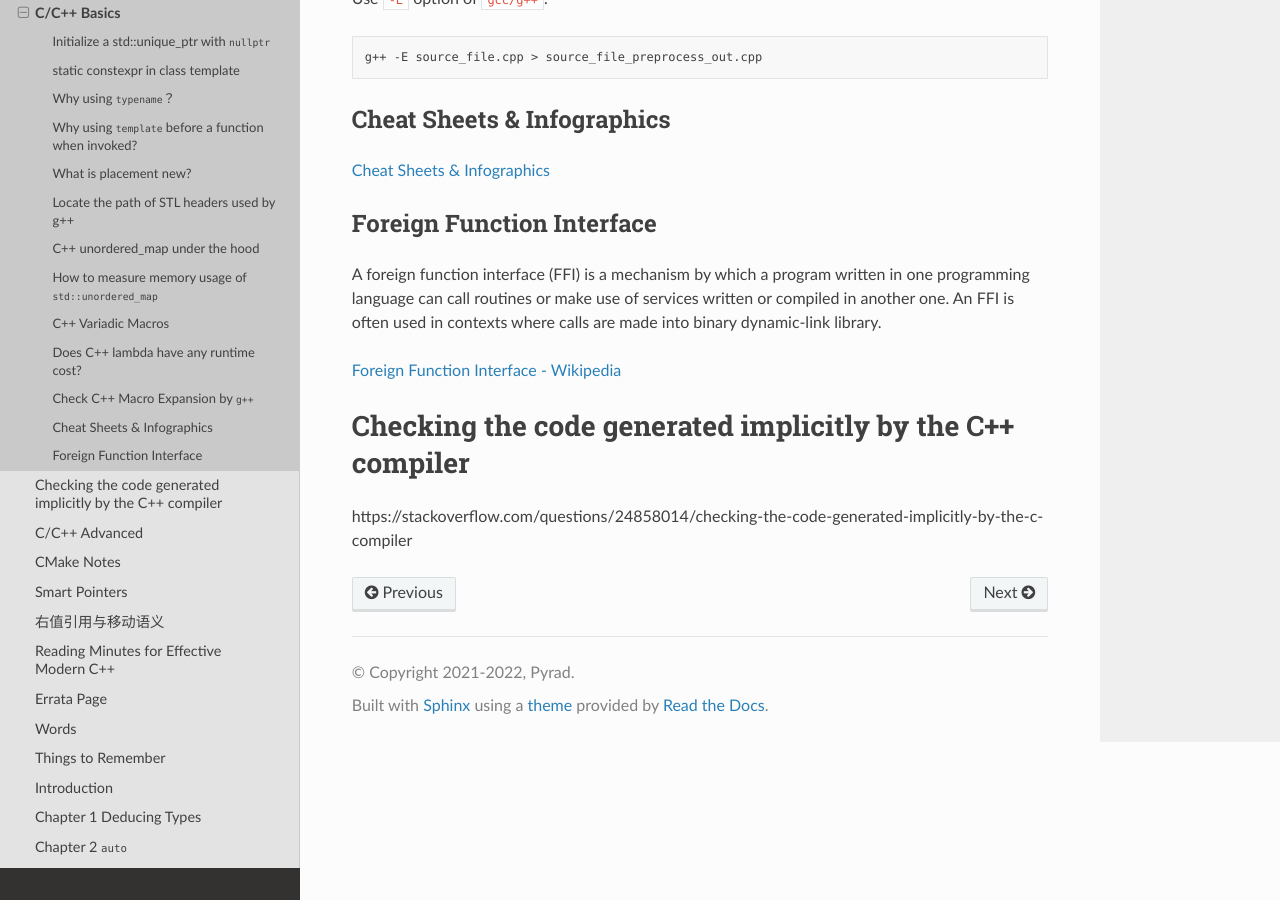
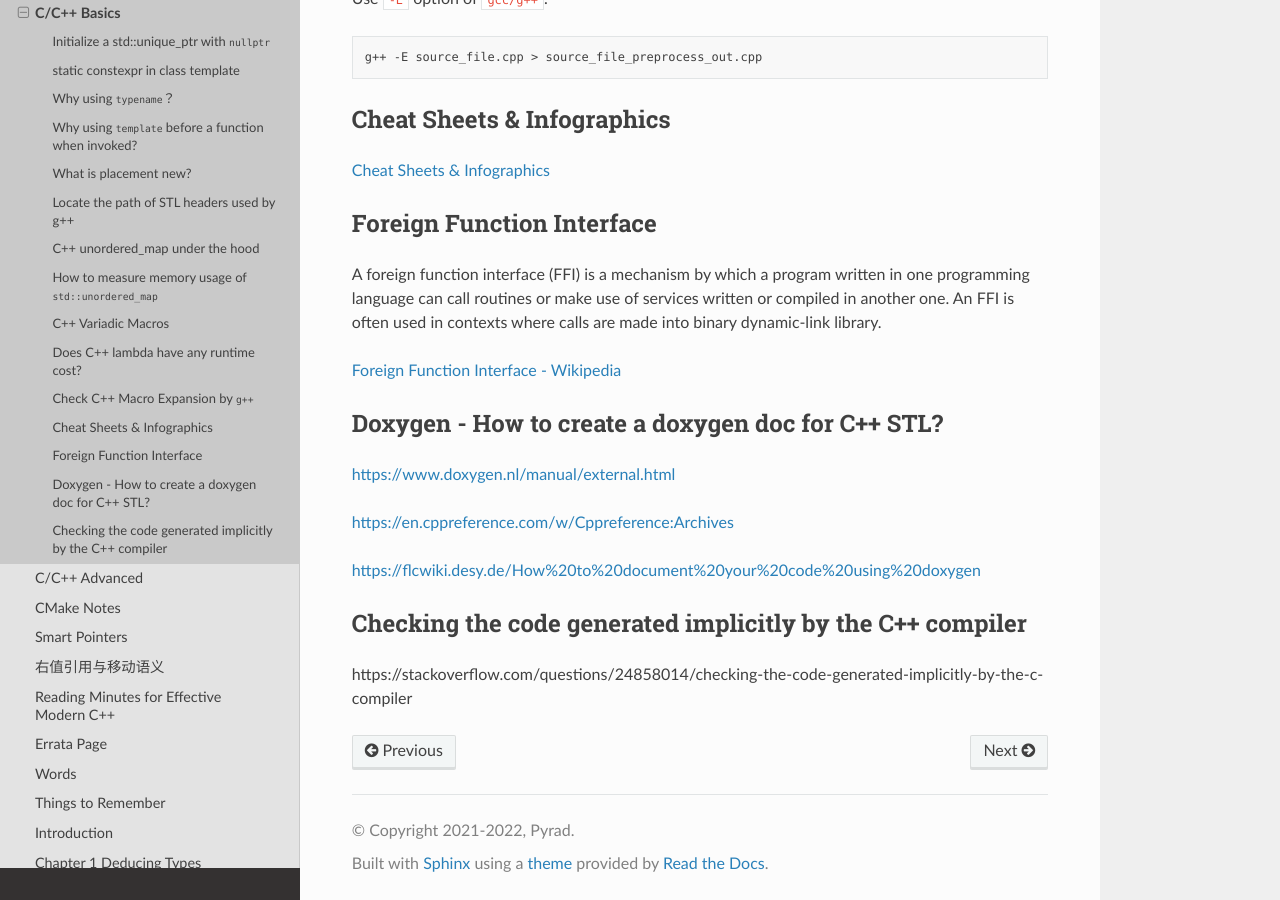
Before and after one commit to Pyrad/pyradnotes, a Sphinx documentation site: the page built from source/CPP/CppBasics.md, in a window 1280 px wide and 900 px high, scrolled down 3788 px. Built offline with Sphinx 7.4.7 and the Read the Docs theme 2.0.0, drawn with Linux system fonts in a browser that asks for light colours.

Commit message:
CPP How to create doxygen doc for STL

```diff
--- a/source/CPP/CppBasics.md
+++ b/source/CPP/CppBasics.md
@@ -202,6 +202,15 @@ A foreign function interface (FFI) is a mechanism by which a program written in
 [Foreign Function Interface - Wikipedia](https://en.wikipedia.org/wiki/Foreign_function_interface)
 
 
-# Checking the code generated implicitly by the C++ compiler
+## Doxygen - How to create a doxygen doc for C++ STL?
+
+[https://www.doxygen.nl/manual/external.html](https://www.doxygen.nl/manual/external.html)
+
+[https://en.cppreference.com/w/Cppreference:Archives](https://en.cppreference.com/w/Cppreference:Archives)
+
+[https://flcwiki.desy.de/How%20to%20document%20your%20code%20using%20doxygen](https://flcwiki.desy.de/How%20to%20document%20your%20code%20using%20doxygen)
+
+
+## Checking the code generated implicitly by the C++ compiler
 
 https://stackoverflow.com/questions/24858014/checking-the-code-generated-implicitly-by-the-c-compiler
```
